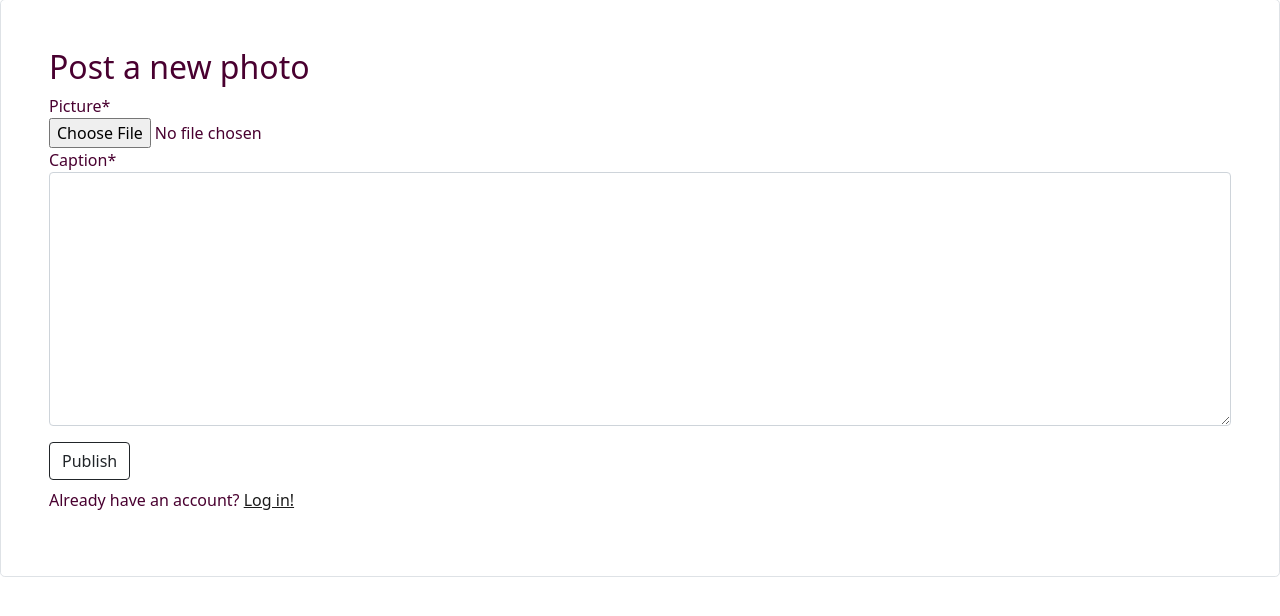
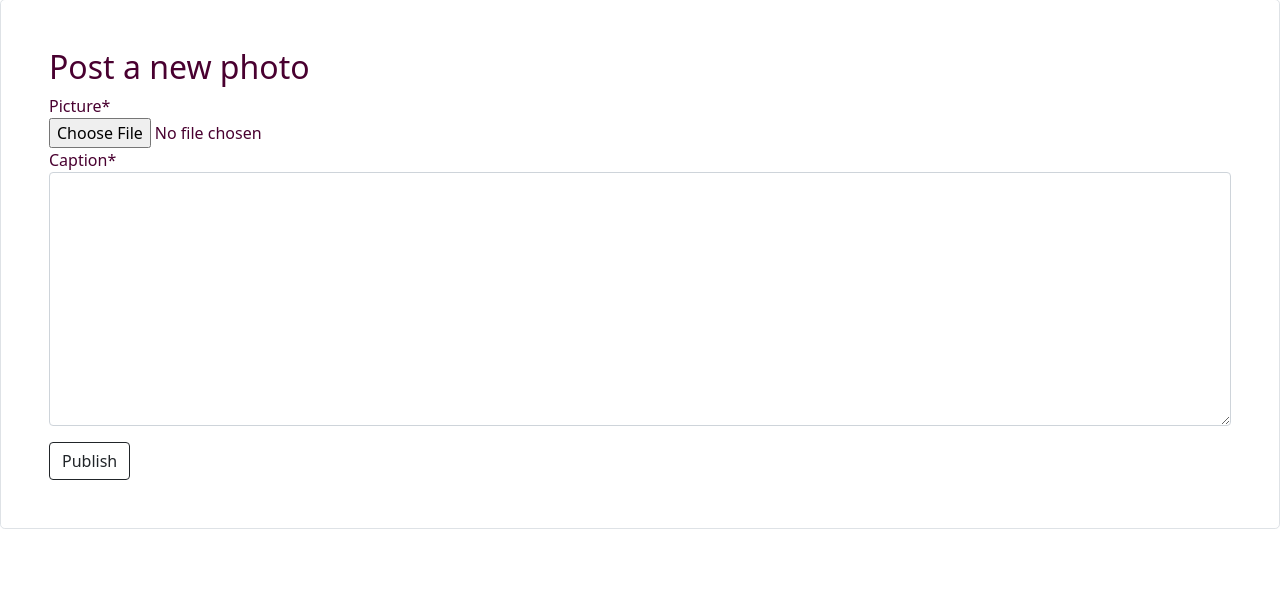
Before and after one commit to faramarz-hosseini/MyInstagram, a Django app: page /new/ in a window 1280 px wide. Shown: the part 105-721 px from the top of the page. Run offline with Django 3.2, Linux system fonts and the light colour scheme; the visitor is signed in with stand-in values (Sample User, id 1); some libraries are stand-ins or nearby versions.

Commit message:
Remove redundant text at new_post.html

```diff
--- a/instagram/templates/instagram/new_post.html
+++ b/instagram/templates/instagram/new_post.html
@@ -9,7 +9,6 @@
                 {{ new_post_form|crispy }}
                 <button class="btn btn-outline-dark mt-3" type="submit">Publish</button>
             </form>
-            <p class="mt-2">Already have an account? <a href="{% url 'login_page' %}" style="color: #1b1b1b">Log in!</a></p>
         </span>
      </div>
 {% endblock %}
```
